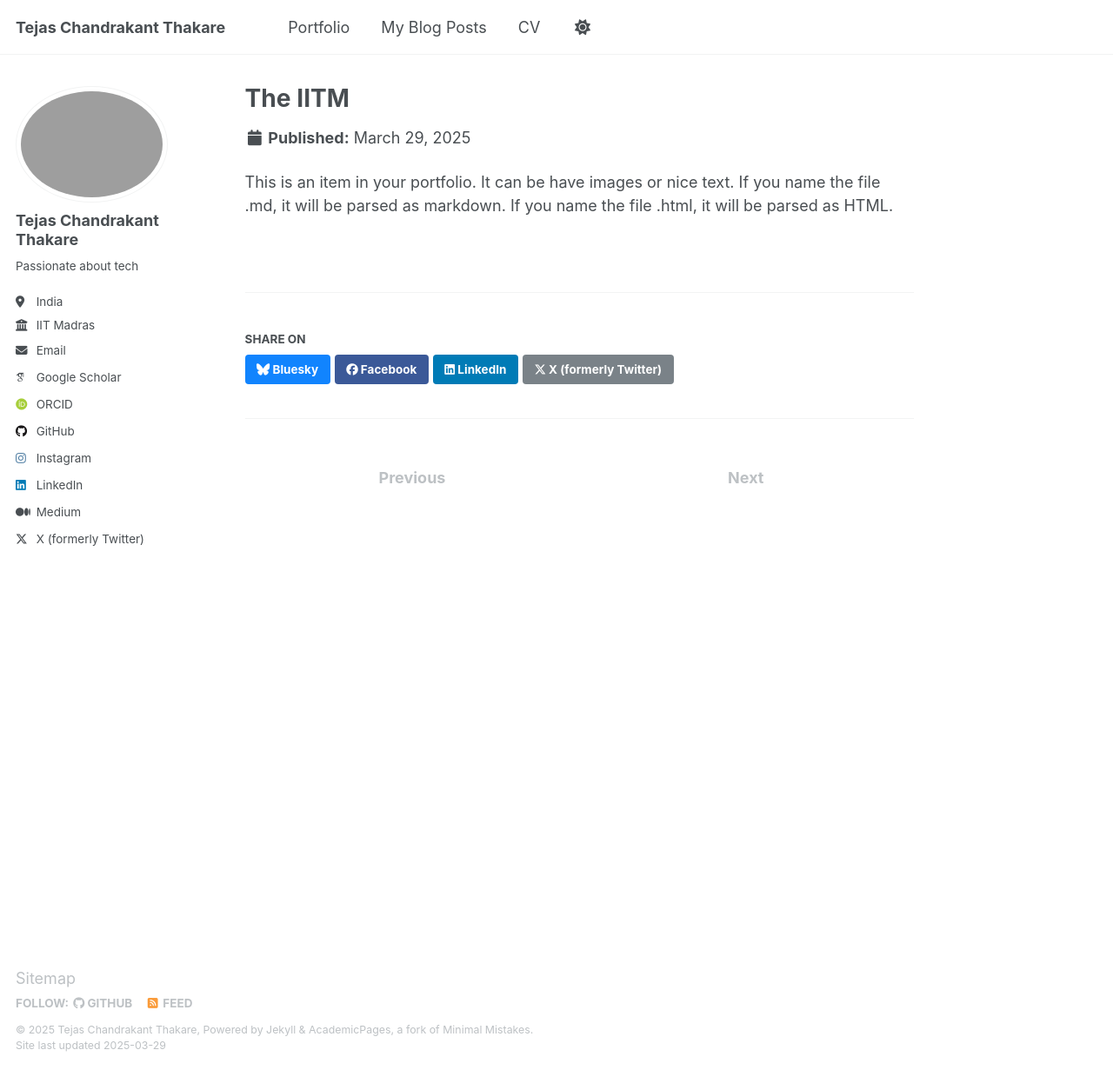
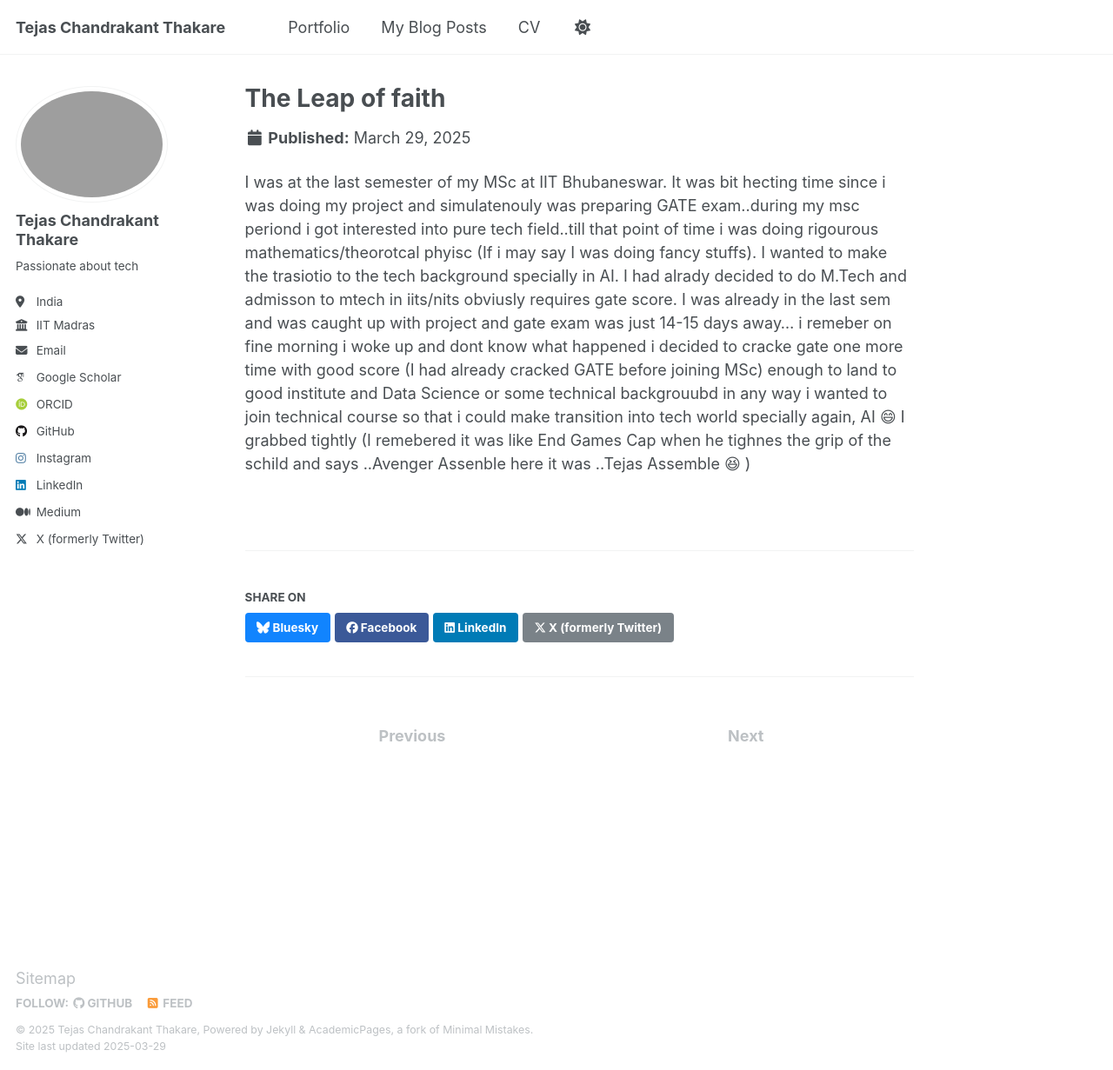
Before and after one commit to TejasCThakare/tejascthakare.github.io, a Jekyll site: the page built from _portfolio/portfolio-1.md, in a window 1280 px wide and 1231 px high. Shown: the whole window at 87% size. Built offline with Jekyll 4.4.1, drawn with Linux system fonts in a browser that asks for light colours; emoji names are drawn with the system emoji font; some web fonts are replaced.

Commit message:
Update portfolio-1.md

```diff
--- a/_portfolio/portfolio-1.md
+++ b/_portfolio/portfolio-1.md
@@ -1,7 +1,9 @@
 ---
-title: "The IITM "
+title: "The Leap of faith"
 excerpt: Its a dream.."<br/><img src='/images/tejasiitm-500x300.jpg'>"
 collection: portfolio
 ---
 
-This is an item in your portfolio. It can be have images or nice text. If you name the file .md, it will be parsed as markdown. If you name the file .html, it will be parsed as HTML.
+I was at the last semester of my MSc at IIT Bhubaneswar. It was bit hecting time since i was doing my project  and simulatenouly was preparing GATE exam..during my msc periond i got interested into pure tech field..till that point of time i was doing rigourous mathematics/theorotcal phyisc (If i may say I was doing fancy stuffs). I wanted to make the trasiotio to the tech background specially in AI. I had alrady decided to do M.Tech and admisson to mtech in iits/nits obviusly requires gate score. I was already in the last sem and was caught up with project and gate exam was just 14-15 days away... i remeber on fine morning i woke up and dont know what happened i decided to cracke gate one more time  with good score (I had already cracked GATE before joining MSc) enough to land to good institute and Data Science or some technical backgrouubd in any way i wanted to join technical course so that i could make transition into tech world specially again, AI :smile:
+ I grabbed tightly (I remebered it was like End Games Cap when he tighnes the grip of the schild and says ..Avenger Assenble here it was ..Tejas Assemble :laughing:
+)
```
